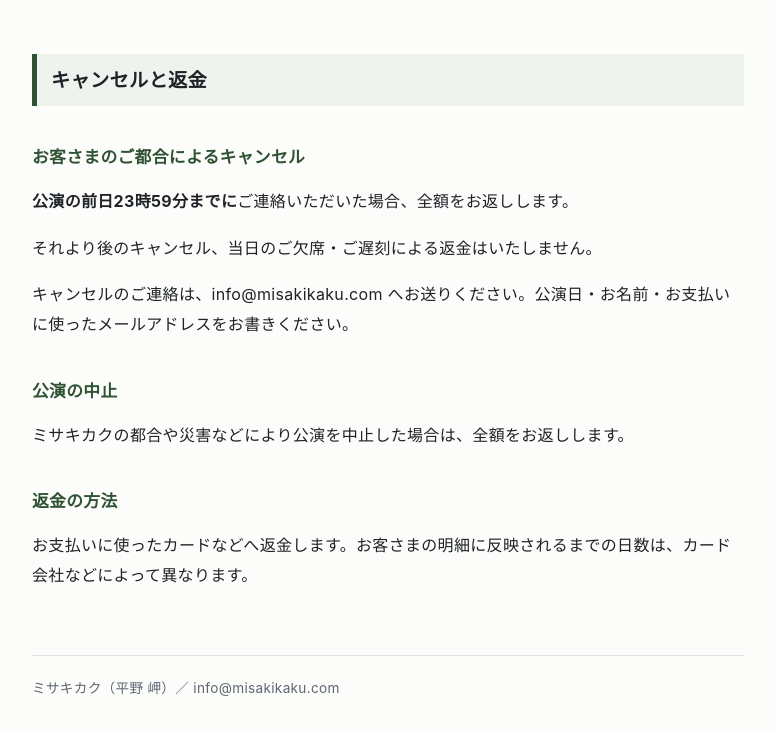
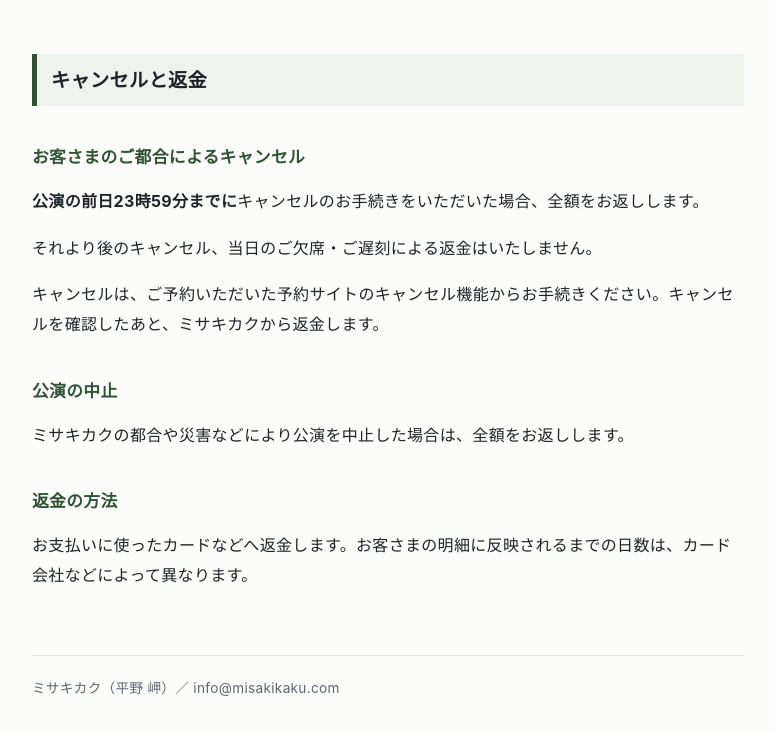
Before and after one commit to misakikaku33/terms, a plain HTML site: page tokusho/weekly-ticket/index.html in a window 1280 px wide. Shown: the part 1140-1874 px from the top of the page, without its empty margins (252-1027 px from the left). Drawn offline with Linux system fonts and the light colour scheme.

Commit message:
会場チケット：キャンセルは予約サイトのキャンセル機能から
Co-Authored-By: Claude Opus 5.5 <noreply@anthropic.com>
Claude-Session: https://claude.ai/code/session_01FP8U9q2oqoDXSqYPDWGeuW

```diff
--- a/tokusho/weekly-ticket/index.html
+++ b/tokusho/weekly-ticket/index.html
@@ -120,9 +120,9 @@ tbody th{width:7.5em}
 </table>
 <h2>キャンセルと返金</h2>
 <h3>お客さまのご都合によるキャンセル</h3>
-<p><strong>公演の前日23時59分までに</strong>ご連絡いただいた場合、全額をお返しします。</p>
+<p><strong>公演の前日23時59分までに</strong>キャンセルのお手続きをいただいた場合、全額をお返しします。</p>
 <p>それより後のキャンセル、当日のご欠席・ご遅刻による返金はいたしません。</p>
-<p>キャンセルのご連絡は、info@misakikaku.com へお送りください。公演日・お名前・お支払いに使ったメールアドレスをお書きください。</p>
+<p>キャンセルは、ご予約いただいた予約サイトのキャンセル機能からお手続きください。キャンセルを確認したあと、ミサキカクから返金します。</p>
 <h3>公演の中止</h3>
 <p>ミサキカクの都合や災害などにより公演を中止した場合は、全額をお返しします。</p>
 <h3>返金の方法</h3>
```
